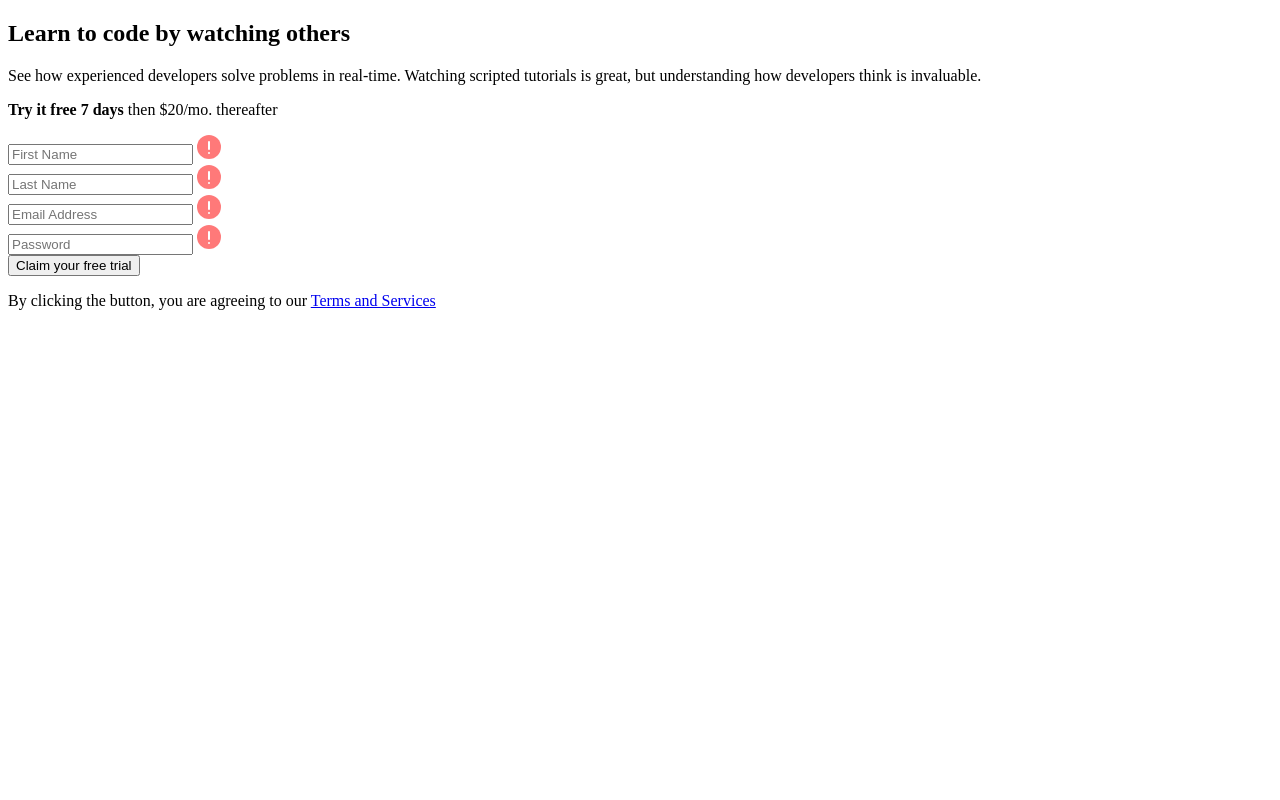
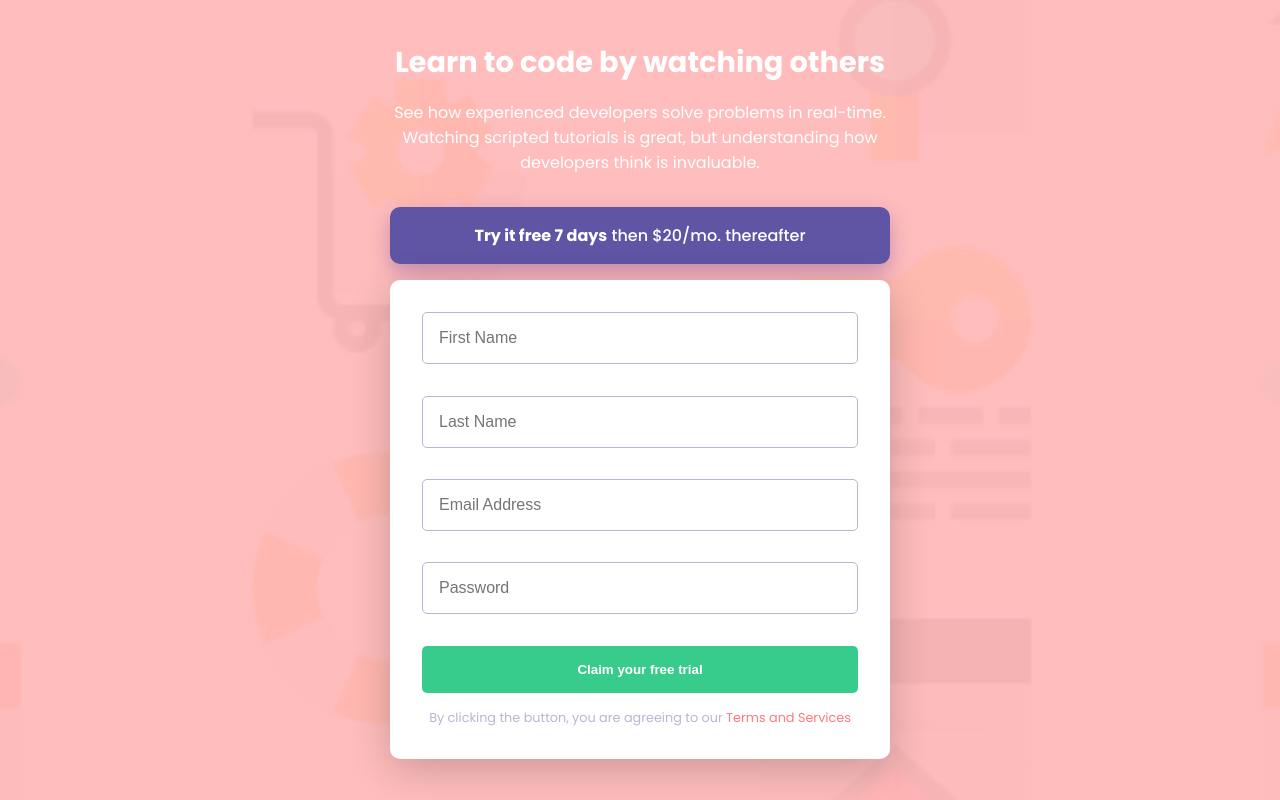
Before and after one commit to Storozheva-dev/Intro-component-with-sign-up-form, a plain HTML site: page index.html in a window 1280 px wide. Drawn offline with Linux system fonts and the light colour scheme; the site is published under a folder, as on GitHub Pages, so addresses that start at the root find nothing.

Commit message:
Fix CSS and JS paths for GitHub Pages

```diff
--- a/index.html
+++ b/index.html
@@ -14,7 +14,7 @@
       href="https://fonts.googleapis.com/css2?family=Poppins:wght@400;500;600;700&display=swap"
       rel="stylesheet"
     />
-    <link rel="stylesheet" href="/style.css" />
+    <link rel="stylesheet" href="style.css" />
     <title>Intro component with sign up form</title>
   </head>
   <body>
@@ -128,6 +128,6 @@
         </form>
       </section>
     </main>
-    <script src="/sign-up-form.js"></script>
+    <script src="sign-up-form.js"></script>
   </body>
 </html>
```
